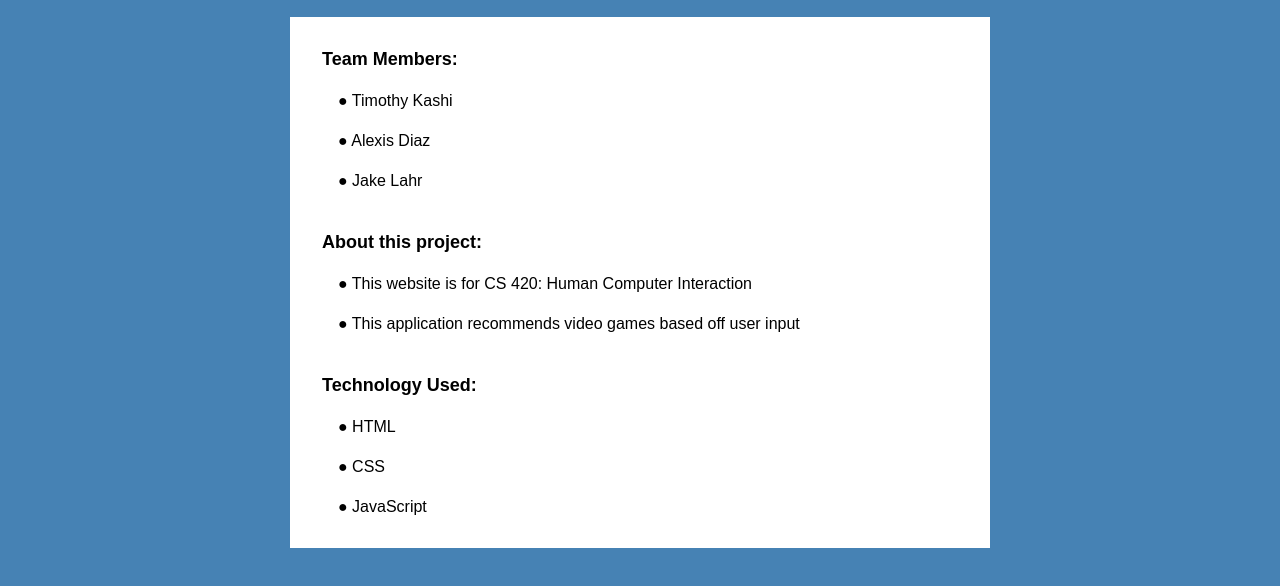
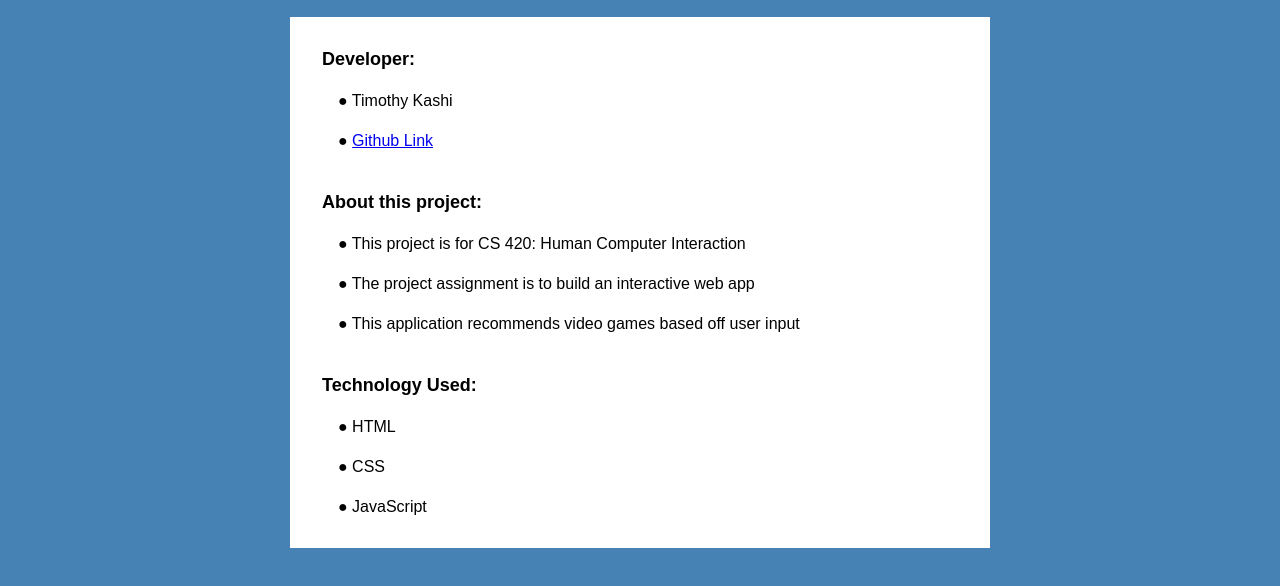
Before and after one commit to TimothyKashi/HCI_Project, a plain HTML site: page GameChooser/about.html in a window 1280 px wide. Shown: the part 160-746 px from the top of the page. Drawn offline with Linux system fonts and the light colour scheme.

Commit message:
Update about.html

```diff
--- a/GameChooser/about.html
+++ b/GameChooser/about.html
@@ -24,17 +24,15 @@
         <!-- table for writing 'about' info -->
         <table>
           <tr>
-            <th>Team Members:</th>
+            <th>Developer:</th>
           </tr>
           <tr>
             <td>● Timothy Kashi</td>
           </tr>
           <tr>
-           <td>● Alexis Diaz</td>
+            <td>● <a href="https://github.com/TimothyKashi">Github Link</a></td>
           </tr>
-          <tr>
-            <td>● Jake Lahr</td>
-          </tr>
+
         </table> <br>
 
         <table>
@@ -42,7 +40,10 @@
             <th> About this project:</th>
           </tr>
           <tr>
-            <td>● This website is for CS 420: Human Computer Interaction</td>
+            <td>● This project is for CS 420: Human Computer Interaction</td>
+          </tr>
+          <tr>
+            <td>● The project assignment is to build an interactive web app</td>
           </tr>
           <tr>
             <td>● This application recommends video games based off user input</td>
```
